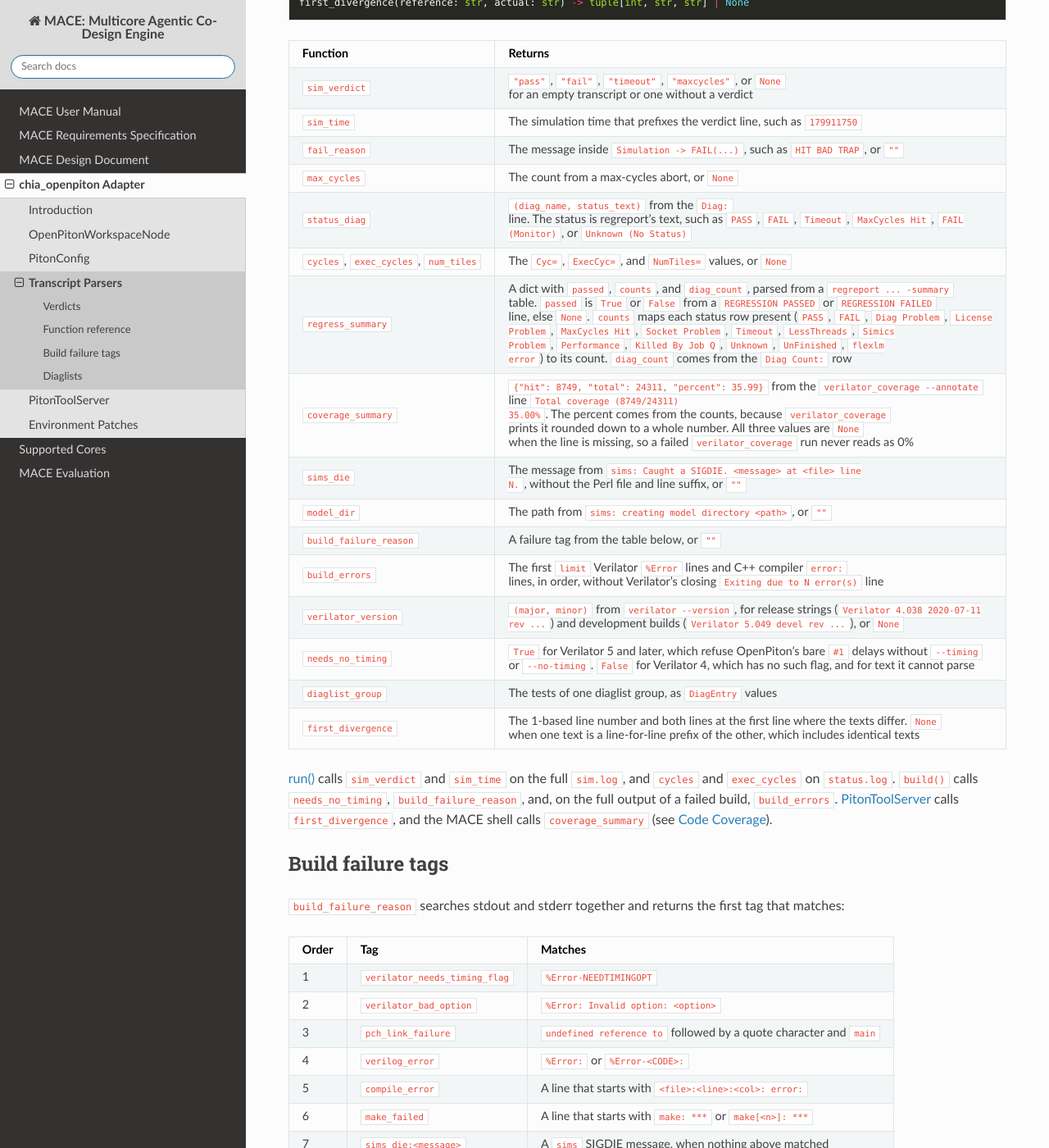
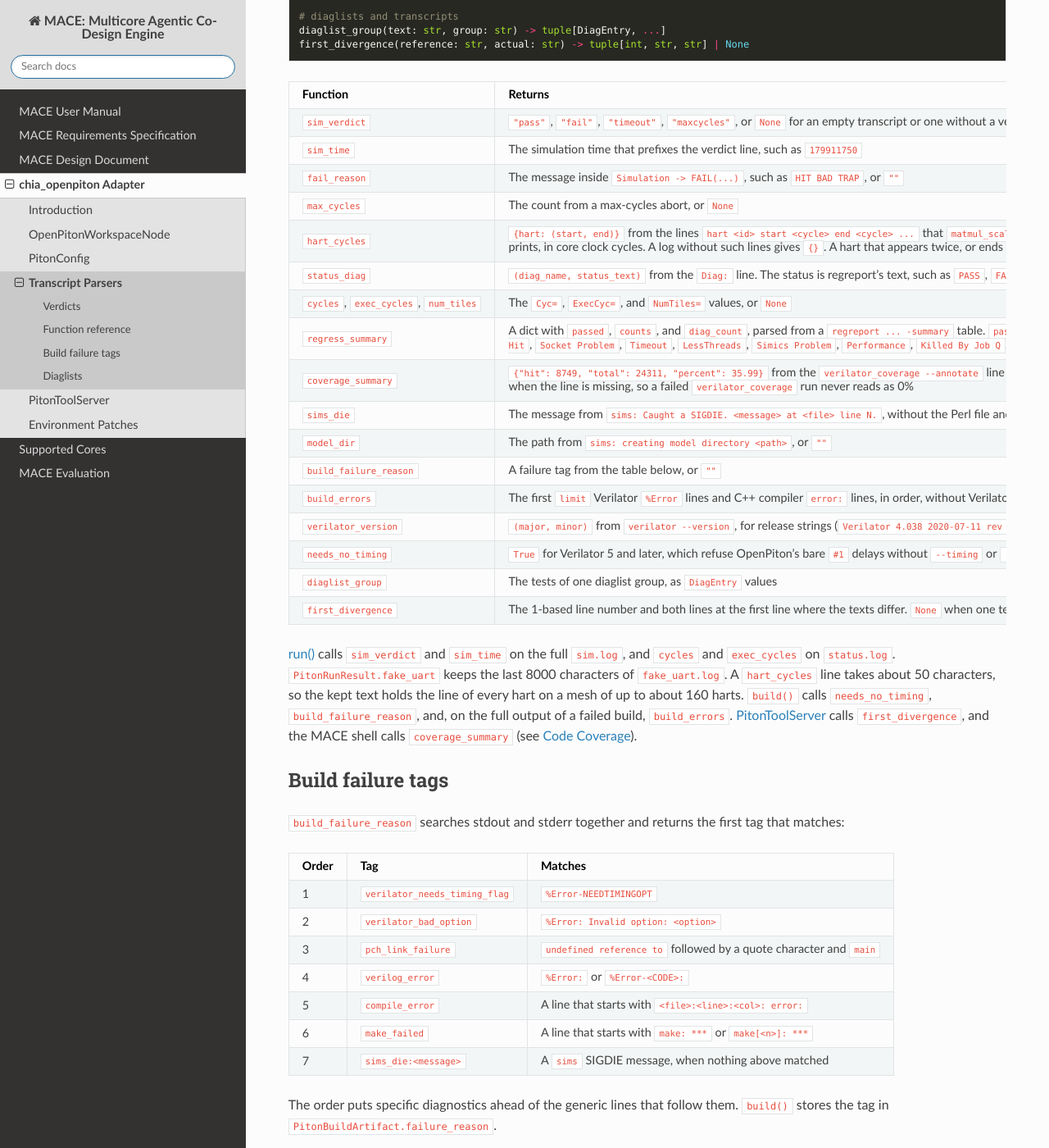
Before and after one commit to ranaumarnadeem/MACE, a Sphinx documentation site: the page built from docs/04_chia_openpiton/parsers.md, in a window 1280 px wide and 1400 px high, scrolled down 1415 px. Shown: the whole window at 82% size. Built offline with Sphinx 7.4.7 and the Read the Docs theme 3.1.0, drawn with Linux system fonts in a browser that asks for light colours; some of the changed text lies outside the part shown.

Commit message:
docs: hart_cycles in the parser reference, and how many harts the kept UART text holds
fake_uart keeps the last 8000 characters.

```diff
--- a/docs/04_chia_openpiton/parsers.md
+++ b/docs/04_chia_openpiton/parsers.md
@@ -30,6 +30,9 @@ sim_time(text: str) -> int | None
 fail_reason(text: str) -> str
 max_cycles(text: str) -> int | None
 
+# fake_uart.log
+hart_cycles(text: str) -> dict[int, tuple[int, int]]
+
 # status.log
 status_diag(text: str) -> tuple[str, str] | None
 cycles(text: str) -> int | None
@@ -61,6 +64,7 @@ first_divergence(reference: str, actual: str) -> tuple[int, str, str] | None
 | `sim_time` | The simulation time that prefixes the verdict line, such as `179911750` |
 | `fail_reason` | The message inside `Simulation -> FAIL(...)`, such as `HIT BAD TRAP`, or `""` |
 | `max_cycles` | The count from a max-cycles abort, or `None` |
+| `hart_cycles` | `{hart: (start, end)}` from the lines `hart <id> start <cycle> end <cycle> ...` that `matmul_scaled.c` prints, in core clock cycles. A log without such lines gives `{}`. A hart that appears twice, or ends before it starts, raises `ValueError`, since keeping one reading would hide a garbled log. A line another hart's output cut into is left out, so fewer harts than tiles shows that the log is incomplete |
 | `status_diag` | `(diag_name, status_text)` from the `Diag:` line. The status is regreport's text, such as `PASS`, `FAIL`, `Timeout`, `MaxCycles Hit`, `FAIL (Monitor)`, or `Unknown (No Status)` |
 | `cycles`, `exec_cycles`, `num_tiles` | The `Cyc=`, `ExecCyc=`, and `NumTiles=` values, or `None` |
 | `regress_summary` | A dict with `passed`, `counts`, and `diag_count`, parsed from a `regreport ... -summary` table. `passed` is `True` or `False` from a `REGRESSION PASSED` or `REGRESSION FAILED` line, else `None`. `counts` maps each status row present (`PASS`, `FAIL`, `Diag Problem`, `License Problem`, `MaxCycles Hit`, `Socket Problem`, `Timeout`, `LessThreads`, `Simics Problem`, `Performance`, `Killed By Job Q`, `Unknown`, `UnFinished`, `flexlm error`) to its count. `diag_count` comes from the `Diag Count:` row |
@@ -74,7 +78,7 @@ first_divergence(reference: str, actual: str) -> tuple[int, str, str] | None
 | `diaglist_group` | The tests of one diaglist group, as `DiagEntry` values |
 | `first_divergence` | The 1-based line number and both lines at the first line where the texts differ. `None` when one text is a line-for-line prefix of the other, which includes identical texts |
 
-[run()](workspace_node.md) calls `sim_verdict` and `sim_time` on the full `sim.log`, and `cycles` and `exec_cycles` on `status.log`. `build()` calls `needs_no_timing`, `build_failure_reason`, and, on the full output of a failed build, `build_errors`. [PitonToolServer](tool_server.md) calls `first_divergence`, and the MACE shell calls `coverage_summary` (see [Code Coverage](../01_mace_user/Code_Coverage.md)).
+[run()](workspace_node.md) calls `sim_verdict` and `sim_time` on the full `sim.log`, and `cycles` and `exec_cycles` on `status.log`. `PitonRunResult.fake_uart` keeps the last 8000 characters of `fake_uart.log`. A `hart_cycles` line takes about 50 characters, so the kept text holds the line of every hart on a mesh of up to about 160 harts. `build()` calls `needs_no_timing`, `build_failure_reason`, and, on the full output of a failed build, `build_errors`. [PitonToolServer](tool_server.md) calls `first_divergence`, and the MACE shell calls `coverage_summary` (see [Code Coverage](../01_mace_user/Code_Coverage.md)).
 
 ## Build failure tags
 
```
